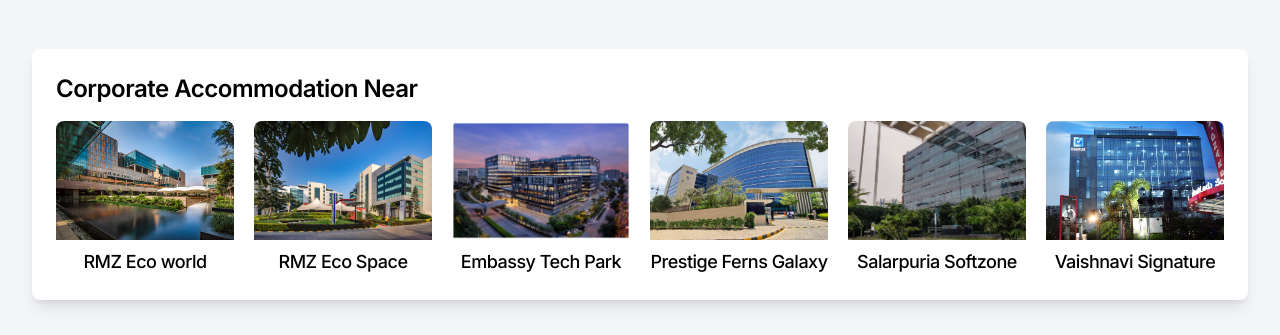
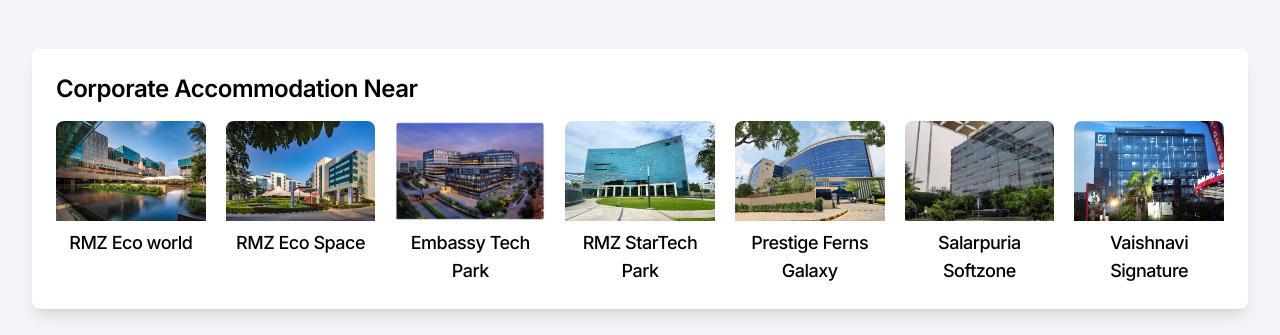
Before and after one commit to ishaan-chadha1/mk-residencies, a Next.js app: page / in a window 1280 px wide. Shown: the part 4780-5115 px from the top of the page. Built offline with nearby package versions, Linux system fonts and the light colour scheme.

Commit message:
Addition of Startech Park to Component and Fixing of Styling

```diff
--- a/components/FeaturedCollection/featured-collection.jsx
+++ b/components/FeaturedCollection/featured-collection.jsx
@@ -6,7 +6,7 @@
             <h2 className="text-2xl font-semibold mb-4">
                 Corporate Accommodation Near
             </h2>
-            <div className="grid grid-cols-6 gap-5">
+            <div className="grid grid-cols-7 gap-5">
                 <div className="rounded-lg overflow-hidden">
                     <Image
                         alt="Strategic Location"
@@ -53,6 +53,22 @@
                     />
                     <h3 className="text-lg font-medium mt-2 text-center mb-0">
                         Embassy Tech Park
+                    </h3>
+                </div>
+                <div className="rounded-lg overflow-hidden">
+                    <Image
+                        alt="Strategic Location"
+                        className="w-full h-auto transform transition-transform hover:scale-105"
+                        height="200"
+                        src="/startech.jpg"
+                        style={{
+                            aspectRatio: "300/200",
+                            objectFit: "cover"
+                        }}
+                        width="300"
+                    />
+                    <h3 className="text-lg font-medium mt-2 text-center mb-0">
+                        RMZ StarTech Park
                     </h3>
                 </div>
                 <div className="rounded-lg overflow-hidden">
```
Also changed, not shown: public/startech.jpg (added).
